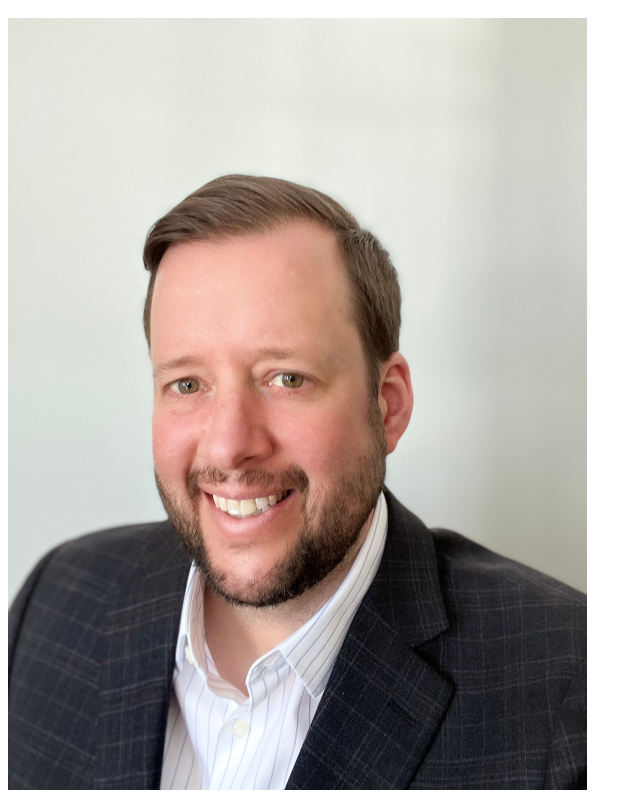
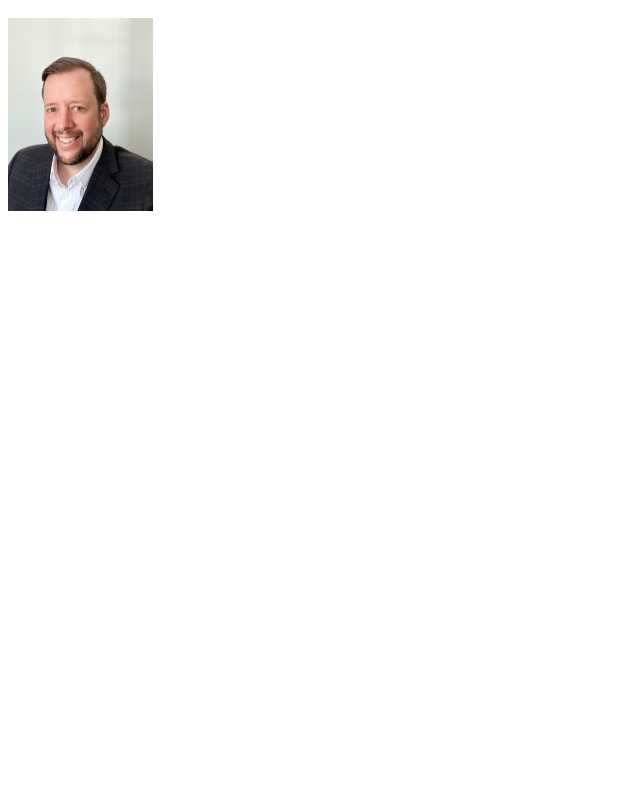
Before and after one commit to colinbfindlay/colinbfindlay.github.io, a plain HTML site: page index.html in a window 1280 px wide. Shown: the part 48-846 px from the top of the page, without its empty margins (0-642 px from the left). After the commit the page ends 800 px from the top, so only its background shows below. Drawn offline with Linux system fonts and the light colour scheme.

Commit message:
Update index.html

```diff
--- a/index.html
+++ b/index.html
@@ -1,6 +1,6 @@
 <html>
     <h1>Colin's Portfolio</h1>
     <img src="./CFheadshot.jpg"
-         width = "579"
-         height = "772" />
+         width = "145"
+         height = "193" />
 </html>
```
